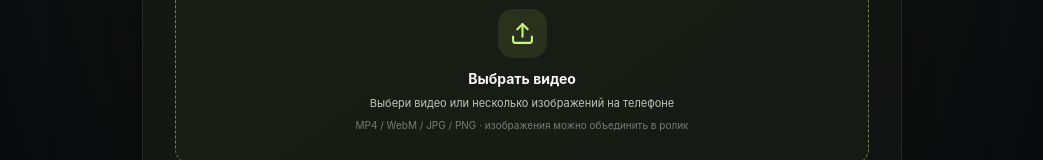
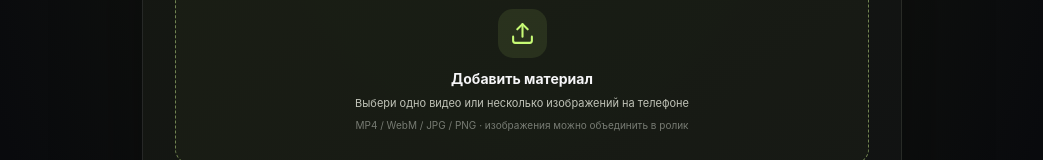
Before and after one commit to mlbbgame/dravex-ai-video-editor, a React (Vite) app: page / in a window 1280 px wide. Shown: the part 529-689 px from the top of the page, without its empty margins (118-1161 px from the left). Built offline with nearby package versions, Linux system fonts and the light colour scheme.

Commit message:
Polish auto montage upload and analysis messaging

```diff
--- a/src/App.tsx
+++ b/src/App.tsx
@@ -121,7 +121,7 @@ export default function App() {
     setScan({ current: 0, total: 0, time: 0 });
     try {
       setStage("analyzing");
-      setMessage("Анализируем визуальные изменения и выбираем моменты…");
+      setMessage(isImageMode ? "Подготавливаем изображения и движение камеры…" : "Анализируем кадры и выбираем выразительные моменты…");
       let segments: Array<VideoSegment | ImageSegment>;
       let renderDuration = duration;
       if (isImageMode) {
@@ -180,7 +180,7 @@ export default function App() {
         <input ref={videoInput} className="auto-hidden-input" type="file" accept="video/*,image/*" multiple onChange={onVideoSelected} />
         {!mediaFiles.length ? (
           <button className="auto-upload-zone" onClick={() => videoInput.current?.click()} type="button">
-            <span className="auto-upload-icon"><Upload size={25} /></span><strong>Выбрать видео</strong><span>Выбери видео или несколько изображений на телефоне</span><small>MP4 / WebM / JPG / PNG · изображения можно объединить в ролик</small>
+            <span className="auto-upload-icon"><Upload size={25} /></span><strong>Добавить материал</strong><span>Выбери одно видео или несколько изображений на телефоне</span><small>MP4 / WebM / JPG / PNG · изображения можно объединить в ролик</small>
           </button>
         ) : (
           <div className="auto-source-card">
```
